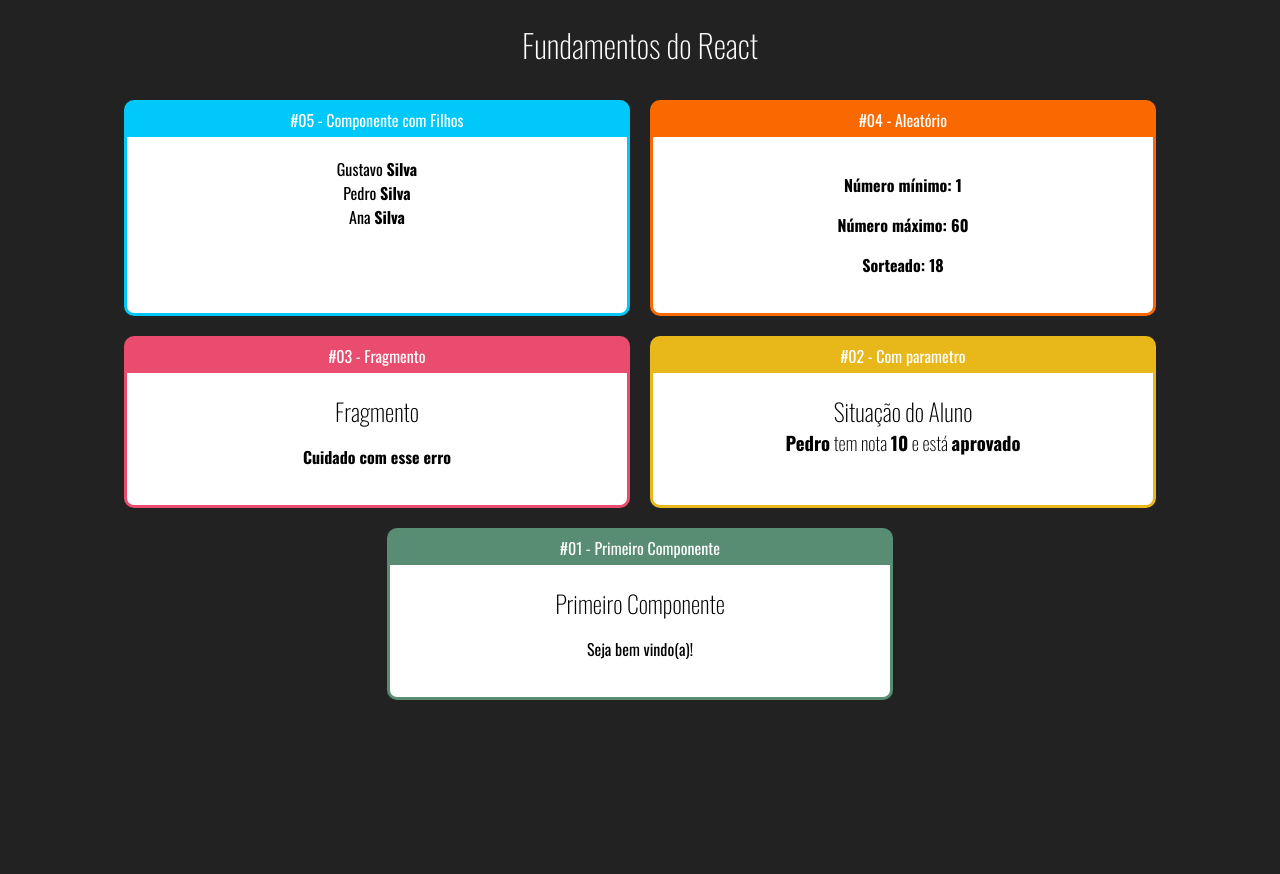
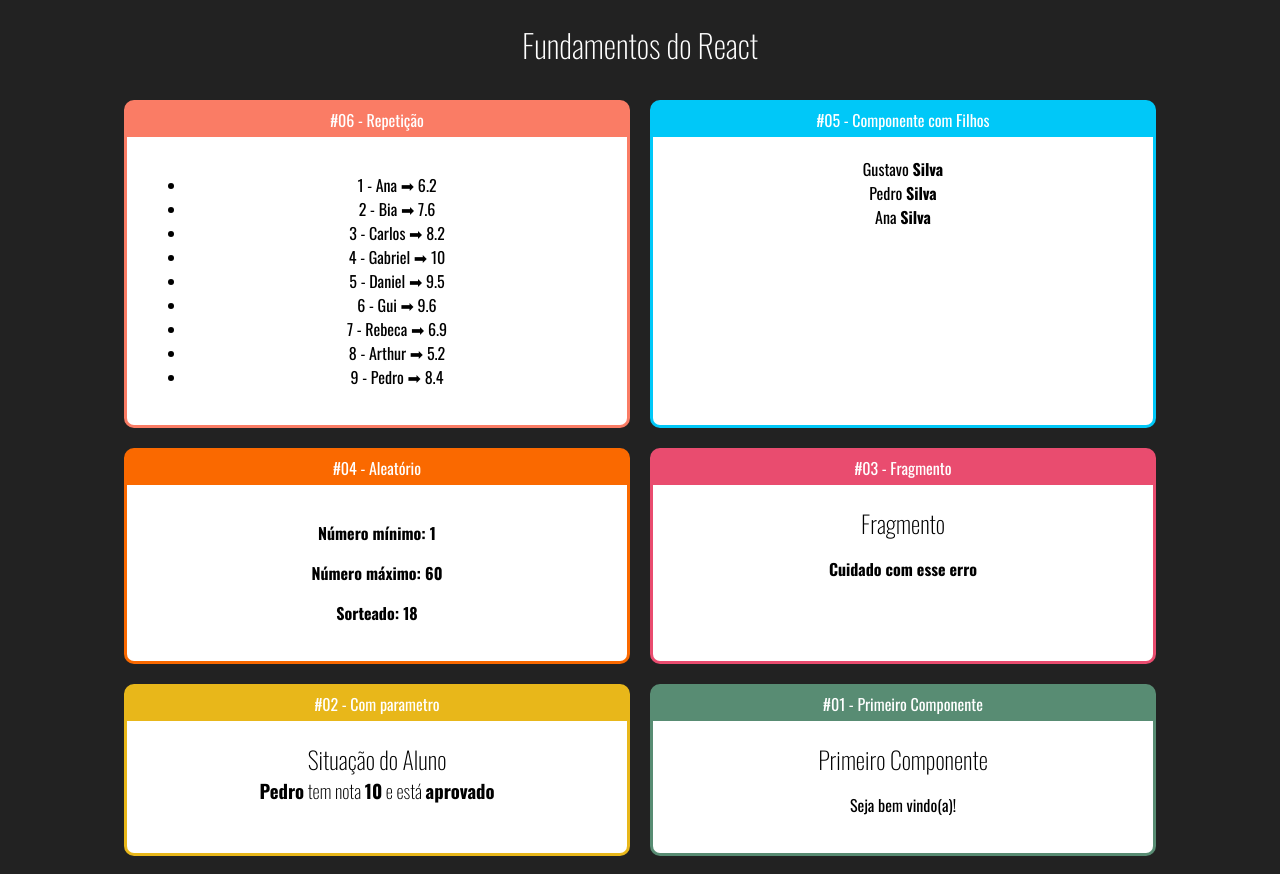
Before and after one commit to P4ul1t0s/fundamentos-react, a React (Create React App) app: page / in a window 1280 px wide. Before the commit the page ends 800 px from the top, so only its background shows below. Built offline with nearby package versions, Linux system fonts and the light colour scheme.

Commit message:
Repetição

```diff
--- a/src/App.jsx
+++ b/src/App.jsx
@@ -7,12 +7,17 @@
 import Card from './components/layout/Card'
 import Famila from './components/basics/Famila'
 import FamiliaMembro from './components/basics/FamiliaMembro'
+import ListaAlunos from './components/loop/ListaAlunos'
 import './index.css'
 
 export default () => (
     <div className="App">
         <h1>Fundamentos do React</h1>
         <div className="Cards">
+            <Card titulo="#06 - Repetição" color="#FA7C65">
+                <ListaAlunos/>
+            </Card>
+
             <Card titulo="#05 - Componente com Filhos" color="#00C8F8">
                 <Famila sobrenome="Silva">
                     <FamiliaMembro nome="Gustavo"/>
--- /dev/null
+++ b/src/components/loop/ListaAlunos.jsx
@@ -0,0 +1,20 @@
+import React from 'react'
+import alunos from '../../data/alunos'
+
+export default props => {
+    const lis = alunos.map((aluno) => {
+        return(
+            <li key={alunos.id}>
+                {aluno.id} - {aluno.nome} ➡ {aluno.nota}
+            </li>
+        )
+    })
+
+    return(
+        <div>
+            <ul>
+                {lis}
+            </ul>
+        </div>
+    )
+}
--- /dev/null
+++ b/src/data/alunos.js
@@ -0,0 +1,11 @@
+export default [
+    {id: 1, nome: 'Ana', nota: 6.2},
+    {id: 2, nome: 'Bia', nota: 7.6},
+    {id: 3, nome: 'Carlos', nota: 8.2},
+    {id: 4, nome: 'Gabriel', nota: 10.0},
+    {id: 5, nome: 'Daniel', nota: 9.5},
+    {id: 6, nome: 'Gui', nota: 9.6},
+    {id: 7, nome: 'Rebeca', nota: 6.9},
+    {id: 8, nome: 'Arthur', nota: 5.2},
+    {id: 9, nome: 'Pedro', nota: 8.4},
+]
```
